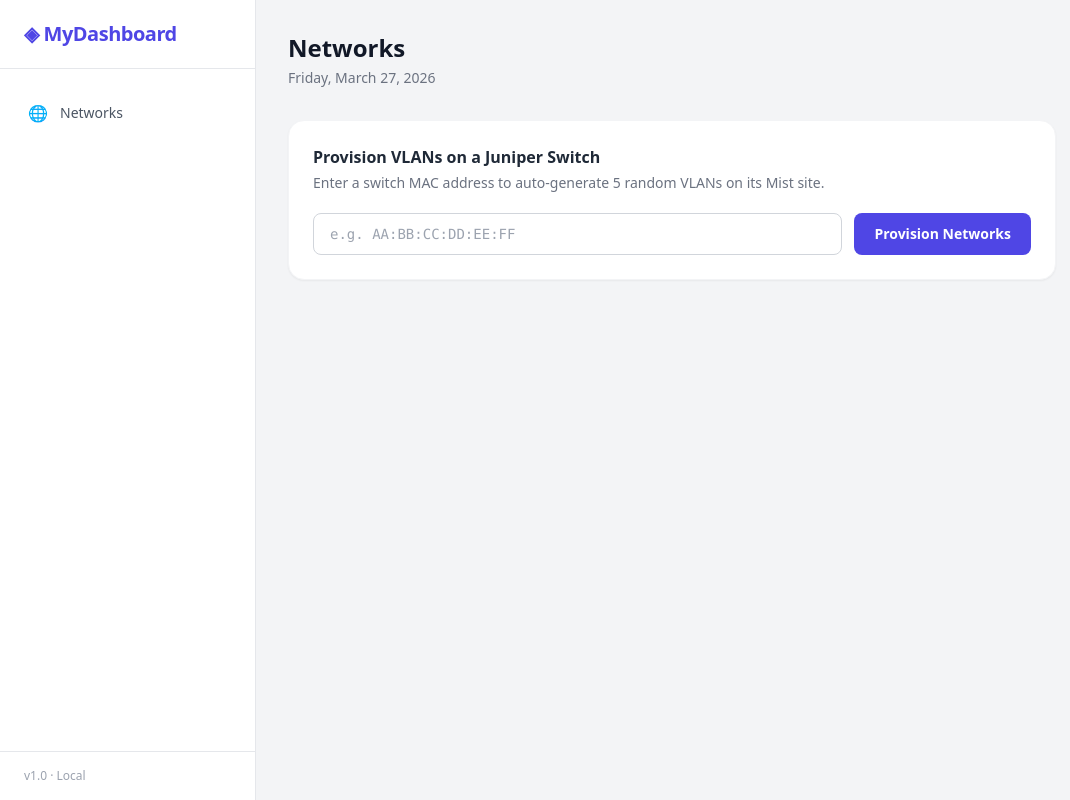
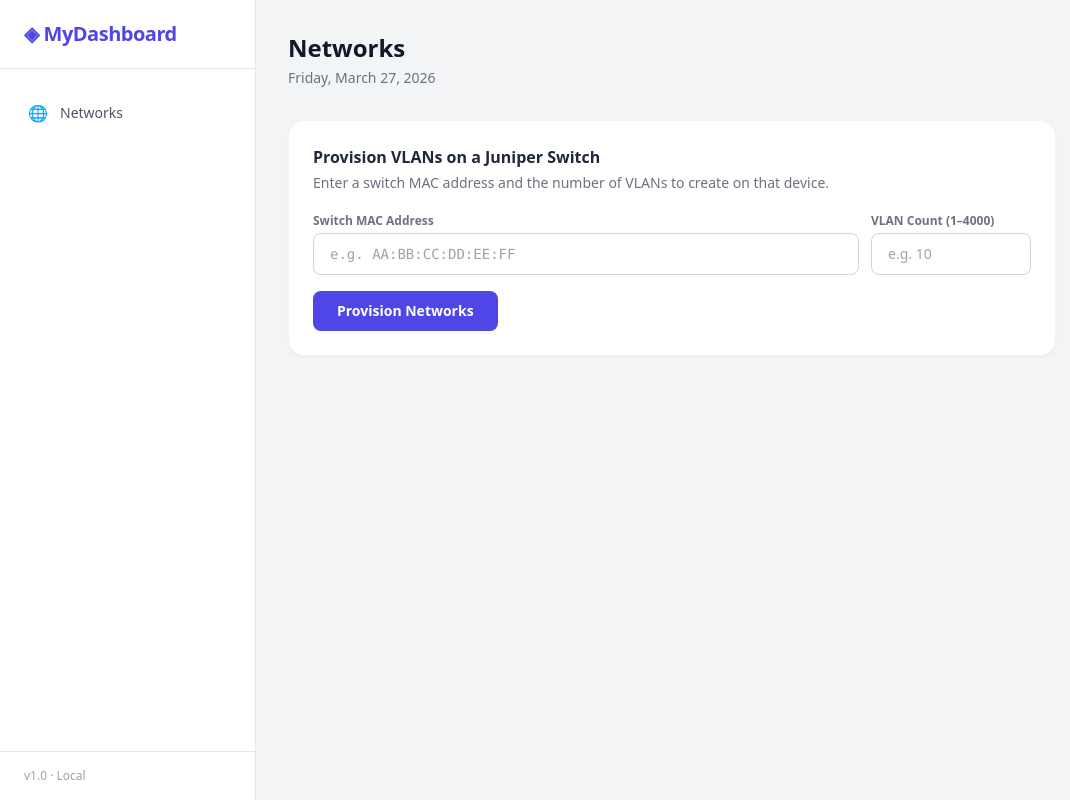
Before and after one commit to amruthasatishkumar/Vkhot-Development, a React (Vite) app in the folder dashboard-app/frontend/: page / in a window 1280 px wide. Shown: the whole page, without its empty margins (0-1070 px from the left). Built offline with nearby package versions, Linux system fonts and the light colour scheme.

Commit message:
vlan count

```diff
--- a/dashboard-app/frontend/src/pages/Dashboard.jsx
+++ b/dashboard-app/frontend/src/pages/Dashboard.jsx
@@ -4,7 +4,9 @@ const MAC_REGEX = /^([0-9a-fA-F]{2}[:\-]?){5}[0-9a-fA-F]{2}$/;
 
 export default function Dashboard() {
   const [mac,        setMac]        = useState('');
+  const [vlanCount,  setVlanCount]  = useState('');
   const [macError,   setMacError]   = useState('');
+  const [countError, setCountError] = useState('');
   const [loading,    setLoading]    = useState(false);
   const [result,     setResult]     = useState(null);
   const [apiError,   setApiError]   = useState('');
@@ -15,12 +17,24 @@ export default function Dashboard() {
     return '';
   }
 
+  function validateCount(value) {
+    const n = parseInt(value);
+    if (!value) return 'VLAN count is required.';
+    if (isNaN(n) || n < 1) return 'Must be at least 1.';
+    if (n > 4000) return 'Maximum 4000 VLANs per request.';
+    return '';
+  }
+
   async function handleSubmit(e) {
     e.preventDefault();
-    const err = validateMac(mac);
-    if (err) { setMacError(err); return; }
+    const macErr   = validateMac(mac);
+    const countErr = validateCount(vlanCount);
+    if (macErr)   setMacError(macErr);
+    if (countErr) setCountError(countErr);
+    if (macErr || countErr) return;
 
     setMacError('');
+    setCountError('');
     setApiError('');
     setResult(null);
     setLoading(true);
@@ -29,7 +43,7 @@ export default function Dashboard() {
       const res  = await fetch('/api/networks/provision', {
         method:  'POST',
         headers: { 'Content-Type': 'application/json' },
-        body:    JSON.stringify({ mac: mac.trim() }),
+        body:    JSON.stringify({ mac: mac.trim(), count: parseInt(vlanCount) }),
       });
       const data = await res.json();
       if (!res.ok) {
@@ -59,11 +73,14 @@ export default function Dashboard() {
       <div className="bg-white rounded-2xl border border-gray-100 shadow-sm p-6">
         <h2 className="text-base font-semibold text-gray-800 mb-1">Provision VLANs on a Juniper Switch</h2>
         <p className="text-sm text-gray-500 mb-5">
-          Enter a switch MAC address to auto-generate 5 random VLANs on its Mist site.
+          Enter a switch MAC address and the number of VLANs to create on that device.
         </p>
 
-        <form onSubmit={handleSubmit} className="flex flex-col sm:flex-row gap-3">
+        <form onSubmit={handleSubmit} className="space-y-4">
+          <div className="flex flex-col sm:flex-row gap-3">
+            {/* MAC Address */}
             <div className="flex-1">
+              <label className="block text-xs font-semibold text-gray-500 mb-1">Switch MAC Address</label>
               <input
                 type="text"
                 placeholder="e.g. AA:BB:CC:DD:EE:FF"
@@ -75,11 +92,30 @@ export default function Dashboard() {
               />
               {macError && <p className="text-xs text-red-500 mt-1">{macError}</p>}
             </div>
+
+            {/* VLAN Count */}
+            <div className="w-full sm:w-40">
+              <label className="block text-xs font-semibold text-gray-500 mb-1">VLAN Count (1–4000)</label>
+              <input
+                type="number"
+                min="1"
+                max="4000"
+                placeholder="e.g. 10"
+                value={vlanCount}
+                onChange={(e) => { setVlanCount(e.target.value); setCountError(''); }}
+                className={`w-full px-4 py-2.5 rounded-lg border text-sm
+                  focus:outline-none focus:ring-2 focus:ring-brand-500
+                  ${countError ? 'border-red-400 bg-red-50' : 'border-gray-300'}`}
+              />
+              {countError && <p className="text-xs text-red-500 mt-1">{countError}</p>}
+            </div>
+          </div>
+
           <button
             type="submit"
             disabled={loading}
-            className="px-5 py-2.5 bg-brand-600 hover:bg-brand-700 disabled:opacity-50
-                       text-white text-sm font-semibold rounded-lg transition-colors whitespace-nowrap"
+            className="w-full sm:w-auto px-6 py-2.5 bg-brand-600 hover:bg-brand-700 disabled:opacity-50
+                       text-white text-sm font-semibold rounded-lg transition-colors"
           >
             {loading ? 'Provisioning…' : 'Provision Networks'}
           </button>
```
Also changed, not shown: 2 other files (tests, documents, lock files or other folders). Lines whose indentation alone changed are shown as unchanged.
